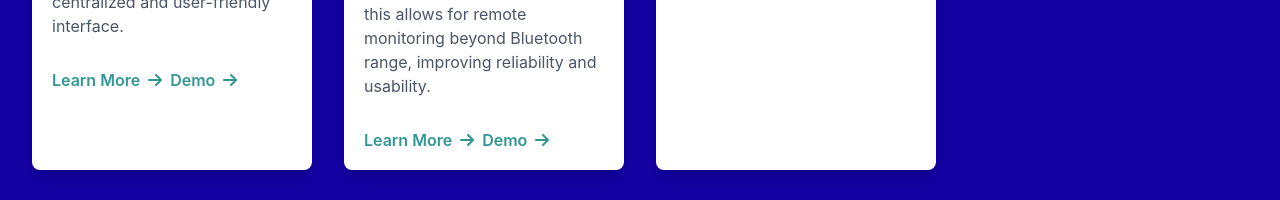
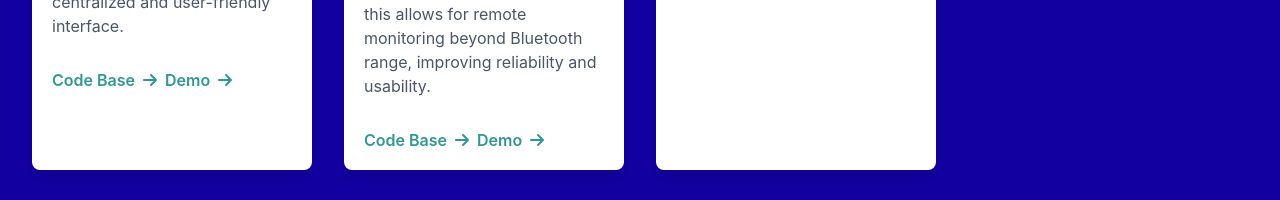
Before and after one commit to isaac-vh1/personalPage, a React (Create React App) app: page / in a window 1280 px wide. Shown: the part 1369-1569 px from the top of the page. Built offline with nearby package versions, Linux system fonts and the light colour scheme.

Commit message:
changing learn more to code base

```diff
--- a/src/components/Card.js
+++ b/src/components/Card.js
@@ -47,7 +47,7 @@ const Card = ({ title, description, imageSrc, url, status, programmingLanguage,
         <HStack spacing={2}>
           {url && (
           <Button variant="link" onClick={() => window.open(url, "_blank")} colorScheme="teal" rightIcon={<FontAwesomeIcon icon={faArrowRight} size="1x" />}>
-            Learn More
+            Code Base
           </Button>
           )}
           {demo && (
```
